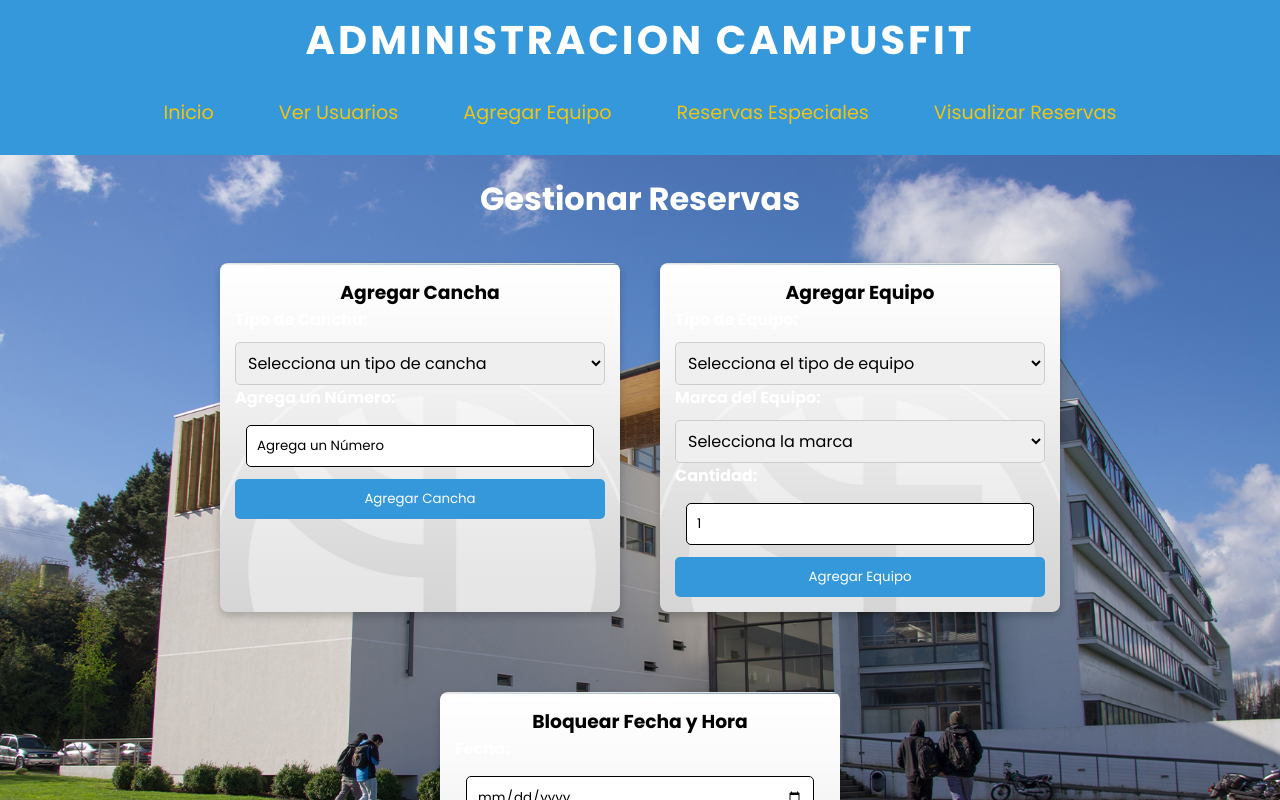
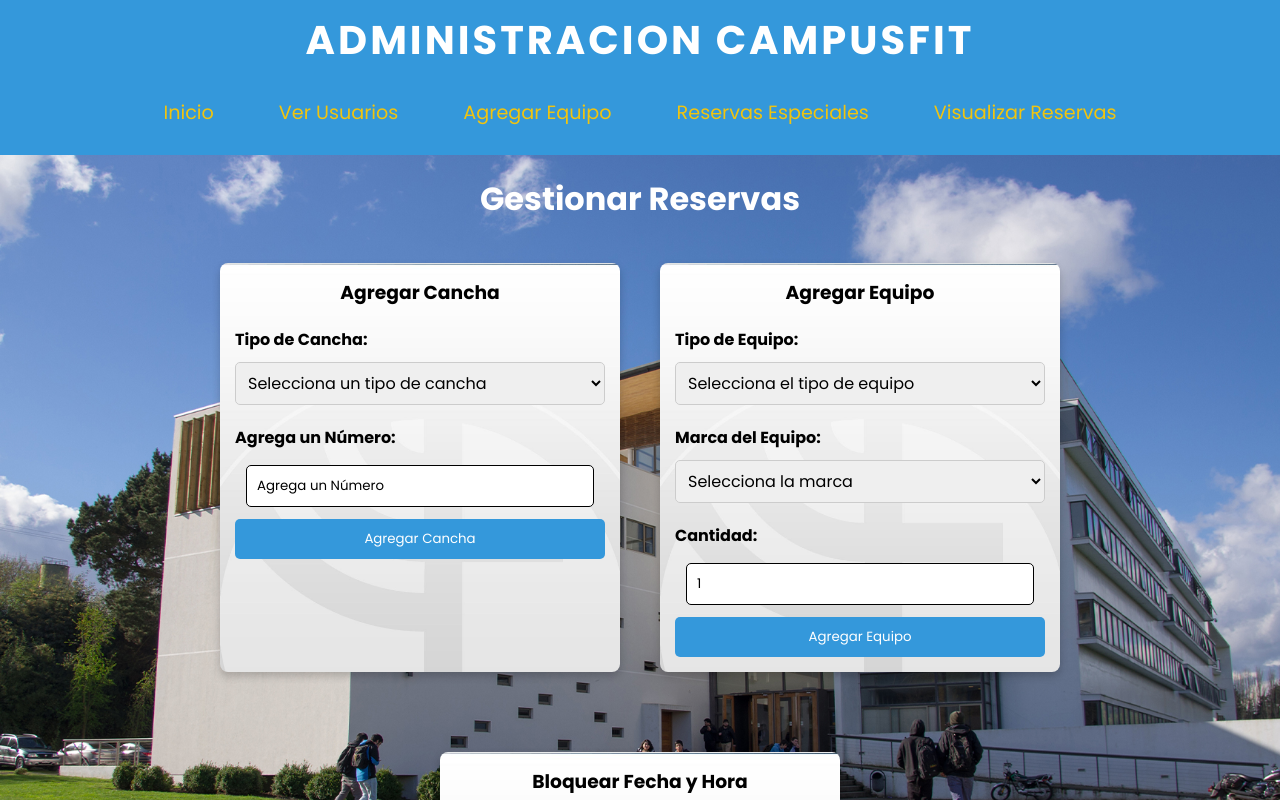
Before and after one commit to Meguiito/CampusFit, a React (Create React App) app in the folder client/: page /admin/GestionReservas in a window 1280 px wide. Shown: the top 800 px of the page. Built offline with nearby package versions, Linux system fonts and the light colour scheme; sample sign-in values are in the browser's storage.

Commit message:
Update GestionReservas.css

```diff
--- a/client/src/Estilos/GestionReservas.css
+++ b/client/src/Estilos/GestionReservas.css
@@ -26,7 +26,12 @@
   margin-top: 20px;
   overflow: hidden;
   gap: 40px; /* Aumenta el valor para más separación */
+
 }
+
+
+
+
 
   .gestion-reservas form {
     background-color: white; /* Fondo blanco para los formularios */
@@ -65,7 +70,8 @@
   .gestion-reservas label {
     text-align: left; /* Alinea el texto del label a la izquierda */
     width: 100%; /* Asegura que el label ocupe todo el ancho disponible */
-    margin-bottom: 5px; /* Espaciado abajo del label para separarlo de los inputs */
+    margin-top: 20px; /* Espaciado abajo del label para separarlo de los inputs */
+    color: #000;
   }
 
 
```
